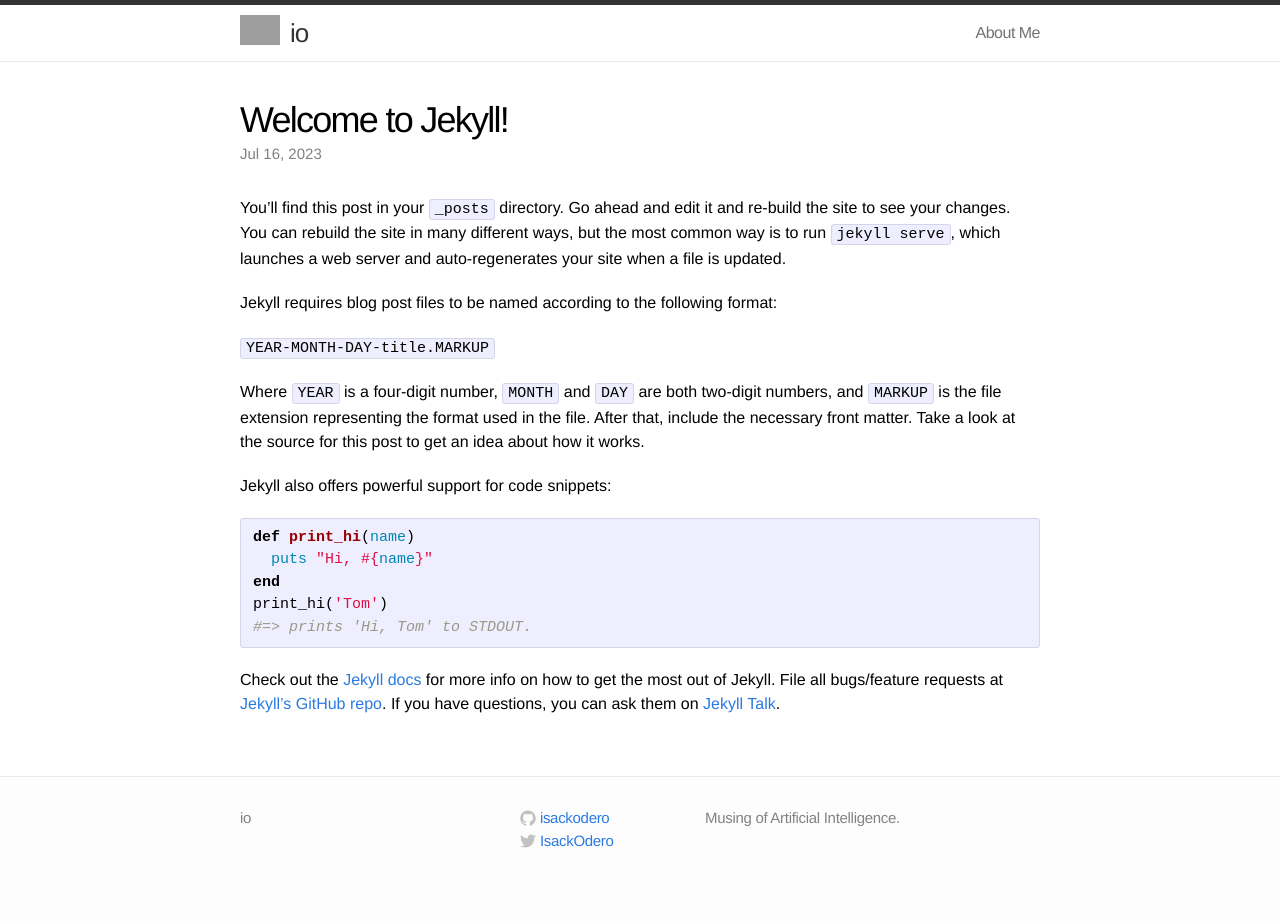
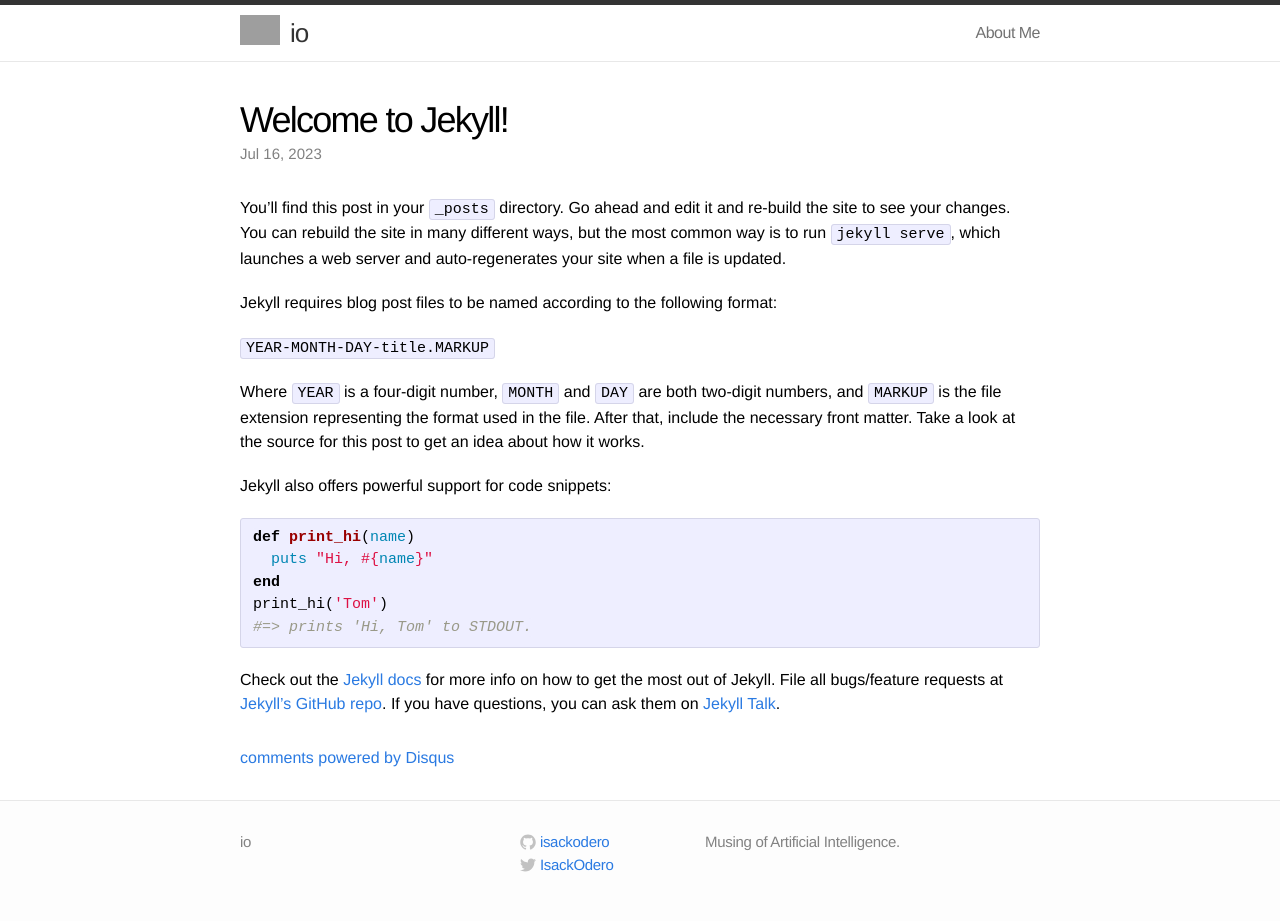
Before and after one commit to oderoi/oderoi.github.io, a Jekyll site: the page built from _posts/2023-07-16-welcome-to-jekyll.markdown, in a window 1280 px wide. Built offline with Jekyll 4.4.1, drawn with Linux system fonts in a browser that asks for light colours; comment, search, counter and statistics services are not loaded; before the commit the page ends 900 px from its top, so only the background shows below that; some of the changed lines change nothing that is shown; grey boxes are pictures that could not be loaded.

Commit message:
editing test set post

```diff
--- a/_posts/2023-07-16-welcome-to-jekyll.markdown
+++ b/_posts/2023-07-16-welcome-to-jekyll.markdown
@@ -1,9 +1,12 @@
 ---
 layout: post
+comments: true
 title:  "Welcome to Jekyll!"
-date:   2023-07-16 03:21:57 +0300
+date:   2023-07-16 03:21:57
+excerpt: "You’ll find this post in your `_posts` directory. Go ahead and edit it and re-build the site to see your changes. You can rebuild the site in many different ways, but the most common way is to run `jekyll serve`, which launches a web server and auto-regenerates your site when a file is updated."
 categories: jekyll update
 ---
+
 You’ll find this post in your `_posts` directory. Go ahead and edit it and re-build the site to see your changes. You can rebuild the site in many different ways, but the most common way is to run `jekyll serve`, which launches a web server and auto-regenerates your site when a file is updated.
 
 Jekyll requires blog post files to be named according to the following format:
```
Also changed, not shown: _posts/2023-07-01-Create Test Dataset for Machine Learning with Python.markdown (renamed from _posts/2023-07-16-welcome-to-jekyll copy.markdown).
